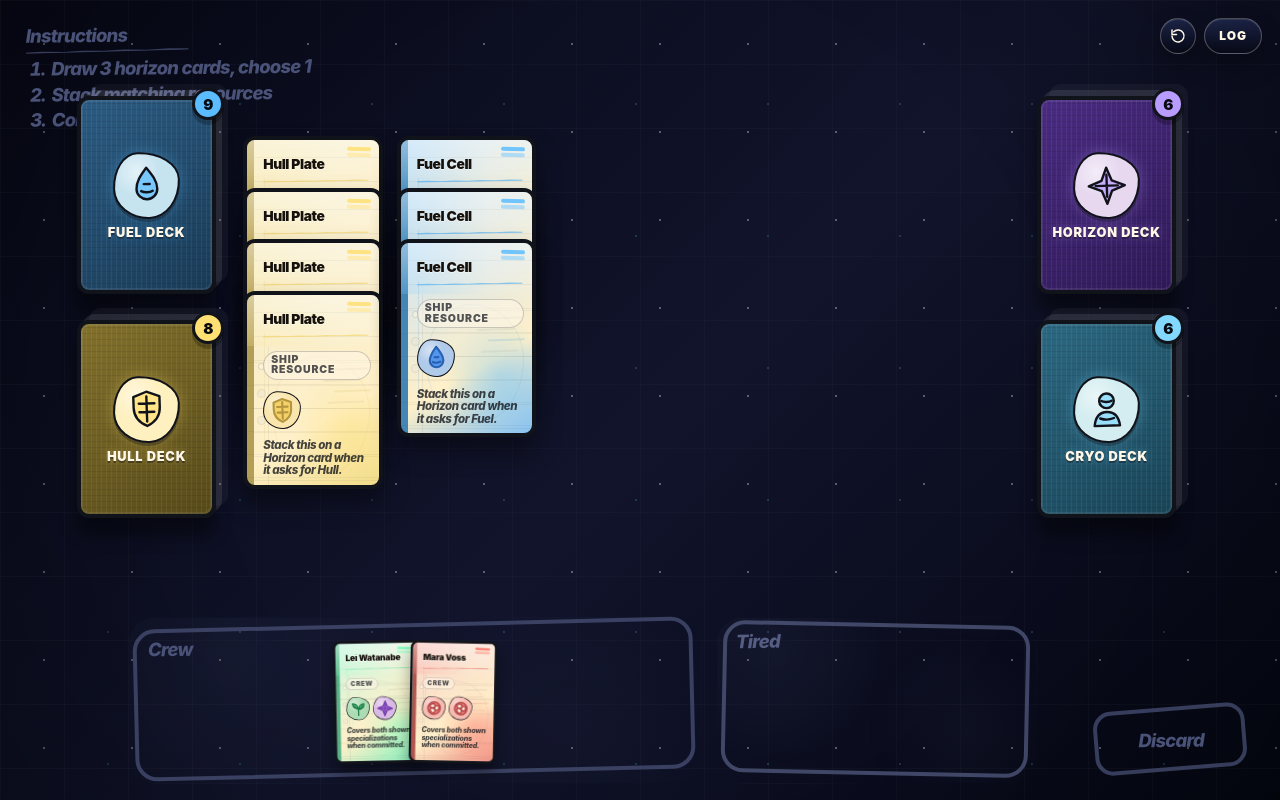
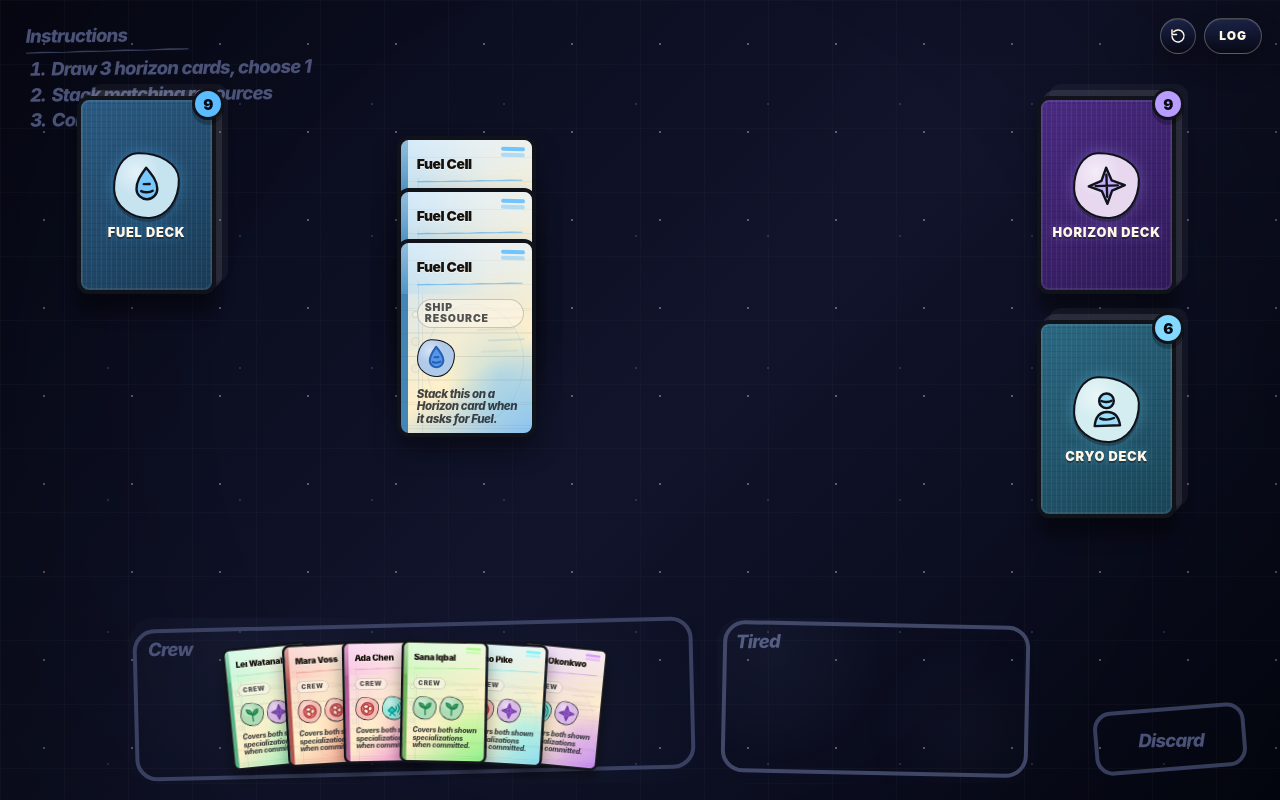
Before and after one commit to demirhere/corebound, a React (Vite) app: page / in a window 1280 px wide. Built offline with nearby package versions, Linux system fonts and the light colour scheme.

Commit message:
Add board effects system, new Horizon rewards, crew ready mechanic, and remove Hull resource

```diff
--- a/src/App.tsx
+++ b/src/App.tsx
@@ -11,6 +11,10 @@ import { flushSync } from 'react-dom'
 import { Board } from './components/Board'
 import { PlaytestLog } from './components/PlaytestLog'
 import { canManuallyDrawDeck } from './game/decks'
+import {
+  applyPendingEffectsToDrawnCard,
+  createBoardEffectsForHorizonRewards,
+} from './game/effects'
 import {
   getBoundsCenterDistance,
   getBoundsOverlapRatio,
@@ -347,6 +351,24 @@ function App() {
     return cardIds.length > 0 && cardIds.every((cardId) => cards[cardId]?.kind === 'crew')
   }
 
+  function getSpentCrewCardIds(stack: Stack, cards: Record<string, Card>) {
+    return stack.cardIds.filter((cardId) => cards[cardId]?.kind === 'crew')
+  }
+
+  function readyTiredCrew(
+    handCardIds: readonly string[],
+    tiredCardIds: readonly string[],
+    count: number,
+  ) {
+    const readiedCrewCardIds = tiredCardIds.slice(0, count)
+
+    return {
+      handCardIds: [...handCardIds, ...readiedCrewCardIds],
+      tiredCardIds: tiredCardIds.slice(readiedCrewCardIds.length),
+      readiedCrewCardIds,
+    }
+  }
+
   function getDiscardElement() {
     return boardRef.current?.querySelector<HTMLElement>('[data-discard-zone]') ?? null
   }
@@ -1280,7 +1302,12 @@ function App() {
       )
       const newCardId = `drawn-${current.nextCardId}`
       const newStackId = `stack-${newCardId}`
-      const newCard = { ...drawnCard, id: newCardId, faceUp: true }
+      const drawEffectResult = applyPendingEffectsToDrawnCard(
+        deck.id,
+        { ...drawnCard, id: newCardId, faceUp: true },
+        current.pendingEffects,
+      )
+      const newCard = drawEffectResult.card
       const deckZ = current.topZ + 1
       const cardZ = current.topZ + 2
 
@@ -1290,6 +1317,7 @@ function App() {
         nextCardId: current.nextCardId + 1,
         dropTargetStackId: null,
         dropTargetDeckId: null,
+        pendingEffects: drawEffectResult.pendingEffects,
         cards: {
           ...current.cards,
           [newCardId]: newCard,
@@ -1334,6 +1362,12 @@ function App() {
 
     const nextZ = current.topZ + 1
     const rewards = horizonCard.horizon.rewards
+    const spentCrewCardIds = getSpentCrewCardIds(sourceStack, current.cards)
+    const spentCrewCardIdSet = new Set(spentCrewCardIds)
+    const readyCrewCount = rewards.reduce(
+      (count, reward) => reward.kind === 'ready' ? count + reward.count : count,
+      0,
+    )
     const rewardCards: Card[] = []
     let nextCardId = current.nextCardId
     const nextDecks = current.decks.map((deck) => {
@@ -1341,8 +1375,10 @@ function App() {
         if (reward.kind === 'resource') {
           return deck.id === `${reward.resource}-deck` ? count + reward.count : count
         }
-
-        return deck.id === 'cryo-deck' ? count + reward.count : count
+        if (reward.kind === 'crew') {
+          return deck.id === 'cryo-deck' ? count + reward.count : count
+        }
+        return count
       }, 0)
 
       if (drawCount === 0) {
@@ -1366,7 +1402,22 @@ function App() {
         ? { ...deck, cards: deck.cards.slice(drawnBlueprints.length), z: nextZ }
         : deck
     })
-    const nextCards = withoutCards(current.cards, sourceStack.cardIds)
+    const nextCards = withoutCards(
+      current.cards,
+      sourceStack.cardIds.filter((cardId) => !spentCrewCardIdSet.has(cardId)),
+    )
+    const handCardIdsWithoutSpentCrew = current.handCardIds.filter(
+      (cardId) => !spentCrewCardIdSet.has(cardId),
+    )
+    const tiredCardIdsWithSpentCrew = [
+      ...current.tiredCardIds.filter((cardId) => !spentCrewCardIdSet.has(cardId)),
+      ...spentCrewCardIds,
+    ]
+    const readyCrewResult = readyTiredCrew(
+      handCardIdsWithoutSpentCrew,
+      tiredCardIdsWithSpentCrew,
+      readyCrewCount,
+    )
 
     for (const rewardCard of rewardCards) {
       nextCards[rewardCard.id] = rewardCard
@@ -1389,6 +1440,12 @@ function App() {
         nextCardId,
         dropTargetStackId: null,
         dropTargetDeckId: null,
+        handCardIds: readyCrewResult.handCardIds,
+        tiredCardIds: readyCrewResult.tiredCardIds,
+        pendingEffects: [
+          ...current.pendingEffects,
+          ...createBoardEffectsForHorizonRewards(rewards),
+        ],
         cards: nextCards,
         stacks:
           rewardCards.length > 0
--- a/src/components/BoardCard.tsx
+++ b/src/components/BoardCard.tsx
@@ -62,11 +62,40 @@ function renderIconPips(
 }
 
 function renderReward(reward: HorizonReward, index: number) {
-  const iconKind = reward.kind === 'resource' ? reward.resource : 'person'
-
-  return Array.from({ length: reward.count }, (_, rewardIndex) =>
-    <GameIcon key={`${iconKind}-${index}-${rewardIndex}`} kind={iconKind} />,
-  )
+  if (reward.kind === 'resource') {
+    const iconKind = reward.resource
+    return Array.from({ length: reward.count }, (_, rewardIndex) =>
+      <GameIcon key={`${iconKind}-${index}-${rewardIndex}`} kind={iconKind} />,
+    )
+  }
+  if (reward.kind === 'crew') {
+    const iconKind = 'person'
+    return Array.from({ length: reward.count }, (_, rewardIndex) =>
+      <GameIcon key={`${iconKind}-${index}-${rewardIndex}`} kind={iconKind} />,
+    )
+  }
+  if (reward.kind === 'scout') {
+    return [
+      <span key={`scout-${index}`} className="card-rule-text">
+        Next round peek at {reward.count} Horizon cards and discard 1.
+      </span>,
+    ]
+  }
+  if (reward.kind === 'next_star_free') {
+    return [
+      <span key={`next-star-free-${index}`} className="card-rule-text">
+        Next round costs 0 Fuel.
+      </span>,
+    ]
+  }
+  if (reward.kind === 'ready') {
+    return [
+      <span key={`ready-${index}`} className="card-rule-text">
+        Ready {reward.count} Tired crew.
+      </span>,
+    ]
+  }
+  return []
 }
 
 function renderGameplayCardContent(card: CardView) {
--- a/src/game/decks.ts
+++ b/src/game/decks.ts
@@ -1,4 +1,4 @@
-const automaticRewardDeckIds = new Set(['fuel-deck', 'hull-deck', 'cryo-deck'])
+const automaticRewardDeckIds = new Set(['fuel-deck', 'cryo-deck'])
 
 export function canManuallyDrawDeck(deckId: string) {
   return !automaticRewardDeckIds.has(deckId)
--- /dev/null
+++ b/src/game/effects.ts
@@ -0,0 +1,64 @@
+import type { BoardEffect, Card, HorizonReward } from './types'
+
+const HORIZON_FUEL_WAIVER_CARD_COUNT = 3
+
+function withoutConsumedEffect(
+  effects: readonly BoardEffect[],
+  consumedIndex: number,
+) {
+  return effects.flatMap<BoardEffect>((effect, index) => {
+    if (index !== consumedIndex) {
+      return [{ ...effect }]
+    }
+
+    if (effect.kind !== 'horizon_fuel_waiver') {
+      return [{ ...effect }]
+    }
+
+    const remainingCards = effect.remainingCards - 1
+
+    return remainingCards > 0 ? [{ ...effect, remainingCards }] : []
+  })
+}
+
+export function createBoardEffectsForHorizonRewards(rewards: readonly HorizonReward[]) {
+  return rewards.flatMap<BoardEffect>((reward) => {
+    if (reward.kind !== 'next_star_free') {
+      return []
+    }
+
+    return [{ kind: 'horizon_fuel_waiver', remainingCards: HORIZON_FUEL_WAIVER_CARD_COUNT }]
+  })
+}
+
+export function applyPendingEffectsToDrawnCard(
+  deckId: string,
+  card: Card,
+  effects: readonly BoardEffect[],
+): { card: Card; pendingEffects: BoardEffect[] } {
+  if (deckId !== 'horizon-deck' || card.kind !== 'horizon' || !card.horizon) {
+    return { card, pendingEffects: effects.map((effect) => ({ ...effect })) }
+  }
+
+  const fuelWaiverIndex = effects.findIndex(
+    (effect) => effect.kind === 'horizon_fuel_waiver' && effect.remainingCards > 0,
+  )
+
+  if (fuelWaiverIndex === -1) {
+    return { card, pendingEffects: effects.map((effect) => ({ ...effect })) }
+  }
+
+  return {
+    card: {
+      ...card,
+      horizon: {
+        ...card.horizon,
+        need: {
+          ...card.horizon.need,
+          fuel: 0,
+        },
+      },
+    },
+    pendingEffects: withoutConsumedEffect(effects, fuelWaiverIndex),
+  }
+}
--- a/src/game/logEvents.ts
+++ b/src/game/logEvents.ts
@@ -11,8 +11,19 @@ function describeRewards(rewards: readonly HorizonReward[]) {
       if (reward.kind === 'resource') {
         return `${reward.resource} +${reward.count}`
       }
-
-      return `${reward.label} ${reward.count}`
+      if (reward.kind === 'crew') {
+        return `${reward.label} ${reward.count}`
+      }
+      if (reward.kind === 'scout') {
+        return `Scout ${reward.count}`
+      }
+      if (reward.kind === 'next_star_free') {
+        return 'Next round costs 0 Fuel'
+      }
+      if (reward.kind === 'ready') {
+        return `Ready ${reward.count} Tired crew`
+      }
+      return ''
     })
     .join(', ')
 }
--- a/src/game/setup.ts
+++ b/src/game/setup.ts
@@ -181,60 +181,66 @@ function setupCrewDealtEvent(card: Card, handIndex: number): PlaytestLogEvent {
 const startingCrewCards = [
   createCrewCard('Lei Watanabe', ['life', 'star'], 151, '#77ffbb'),
   createCrewCard('Mara Voss', ['engine', 'engine'], 8, '#ff7468'),
+  createCrewCard('Ada Chen', ['engine', 'signal'], 312, '#ff7bd5'),
+  createCrewCard('Sana Iqbal', ['life', 'life'], 118, '#9cff7a'),
+  createCrewCard('Juno Pike', ['engine', 'star'], 192, '#64f3ff'),
+  createCrewCard('Nia Okonkwo', ['signal', 'star'], 274, '#cf8cff'),
 ]
 
 const cryoCrewDeck = [
-  createCrewCard('Sana Iqbal', ['life', 'life'], 118, '#9cff7a'),
-  createCrewCard('Juno Pike', ['engine', 'star'], 192, '#64f3ff'),
   createCrewCard('Ilya Rao', ['star', 'signal'], 250, '#b99cff'),
-  createCrewCard('Ada Chen', ['engine', 'signal'], 312, '#ff7bd5'),
   createCrewCard('Tomas Hale', ['engine', 'life'], 35, '#ffb25f'),
-  createCrewCard('Nia Okonkwo', ['signal', 'star'], 274, '#cf8cff'),
+  createCrewCard('Elise Tan', ['life', 'signal'], 55, '#ffe07a'),
+  createCrewCard('Oren Vale', ['signal', 'signal'], 175, '#5ee8d6'),
+  createCrewCard('Malik Ortega', ['star', 'star'], 340, '#ff73a8'),
+  createCrewCard('Priya Shah', ['life', 'engine'], 100, '#a6ff6e'),
 ]
 
 const horizonDeck = [
   createHorizonCard('Dust Garden', 'planet', 0, ['life', 'star'], [
     { kind: 'resource', resource: 'fuel', count: 1 },
   ]),
-  createHorizonCard('Iron Wake', 'asteroid', 1, ['engine', 'engine'], [
-    { kind: 'resource', resource: 'hull', count: 1 },
+  createHorizonCard('Life Orchard', 'planet', 1, ['life', 'engine'], [
+    { kind: 'ready', count: 1 },
   ]),
   createHorizonCard('Cryo Choir', 'star', 2, ['life', 'signal'], [
-    { kind: 'crew', label: 'Crew', count: 1 },
+    { kind: 'crew', label: 'Wake', count: 1 },
+  ]),
+  createHorizonCard('Sleeper Arklet', 'star', 2, ['life', 'life', 'star'], [
+    { kind: 'crew', label: 'Wake', count: 1 },
+  ]),
+  createHorizonCard('Iron Wake', 'asteroid', 1, ['engine', 'engine'], [
+    { kind: 'resource', resource: 'fuel', count: 1 },
   ]),
   createHorizonCard('Red Salvage', 'asteroid', 1, ['engine', 'signal'], [
     { kind: 'resource', resource: 'fuel', count: 1 },
   ]),
-  createHorizonCard('Hull Orchard', 'planet', 1, ['life', 'engine'], [
-    { kind: 'resource', resource: 'hull', count: 1 },
+  createHorizonCard('Broken Atlas', 'asteroid', 0, ['signal', 'signal'], [
+    { kind: 'scout', count: 2 },
   ]),
-  createHorizonCard('Sleeper Arklet', 'star', 2, ['life', 'life', 'star'], [
-    { kind: 'crew', label: 'Wake', count: 1 },
+  createHorizonCard('Gravity Sling', 'star', 2, ['star', 'engine'], [
+    { kind: 'next_star_free' },
+  ]),
+  createHorizonCard('Quiet Relay', 'planet', 1, ['signal', 'star'], [
+    { kind: 'scout', count: 3 },
   ]),
 ]
 
 export function createInitialBoardSetup(): { board: BoardState; events: PlaytestLogEvent[] } {
   const fuelDeck = shuffleCards(createResourceDeck('fuel', RESOURCE_DECK_SIZE))
-  const hullDeck = shuffleCards(createResourceDeck('hull', RESOURCE_DECK_SIZE))
+  // const hullDeck = shuffleCards(createResourceDeck('hull', RESOURCE_DECK_SIZE))
   const initialFuelCards = createBoardCards('fuel-start', fuelDeck.slice(0, 3))
-  const initialHullCards = createBoardCards('hull-start', hullDeck.slice(0, 4))
+  // const initialHullCards = createBoardCards('hull-start', hullDeck.slice(0, 4))
   const handCards = createBoardCards('crew-hand', startingCrewCards)
-  const initialCards = [...initialFuelCards, ...initialHullCards, ...handCards]
+  const initialCards = [...initialFuelCards, ...handCards]
   const fuelDeckCards = fuelDeck.slice(3)
-  const hullDeckCards = hullDeck.slice(4)
+  // const hullDeckCards = hullDeck.slice(4)
   const horizonDeckCards = shuffleCards(horizonDeck)
   const cryoDeckCards = shuffleCards(cryoCrewDeck)
 
   const board: BoardState = {
     cards: Object.fromEntries(initialCards.map((card) => [card.id, card])),
     stacks: [
-      {
-        id: 'stack-hull-supply',
-        cardIds: initialHullCards.map((card) => card.id),
-        x: 19,
-        y: 17,
-        z: 10,
-      },
       {
         id: 'stack-fuel-supply',
         cardIds: initialFuelCards.map((card) => card.id),
@@ -254,17 +260,6 @@ export function createInitialBoardSetup(): { board: BoardState; events: Playtest
         y: 12,
         z: 12,
         cards: fuelDeckCards,
-      },
-      {
-        id: 'hull-deck',
-        title: 'Hull Deck',
-        icon: resourceArt.hull.icon,
-        hue: resourceArt.hull.hue,
-        accent: resourceArt.hull.accent,
-        x: 6,
-        y: 40,
-        z: 13,
-        cards: hullDeckCards,
       },
       {
         id: 'horizon-deck',
@@ -291,6 +286,7 @@ export function createInitialBoardSetup(): { board: BoardState; events: Playtest
     ],
     handCardIds: handCards.map((card) => card.id),
     tiredCardIds: [],
+    pendingEffects: [],
     topZ: 15,
     nextCardId: 1,
     dropTargetStackId: null,
@@ -301,11 +297,11 @@ export function createInitialBoardSetup(): { board: BoardState; events: Playtest
     board,
     events: [
       setupDeckCreatedEvent('fuel-deck', 'Fuel Deck', fuelDeckCards),
-      setupDeckCreatedEvent('hull-deck', 'Hull Deck', hullDeckCards),
+      // setupDeckCreatedEvent('hull-deck', 'Hull Deck', hullDeckCards),
       setupDeckCreatedEvent('horizon-deck', 'Horizon Deck', horizonDeckCards),
       setupDeckCreatedEvent('cryo-deck', 'Cryo Deck', cryoDeckCards),
       ...initialFuelCards.map((card, index) => setupResourceDrawnEvent(card, 'Fuel Deck', index + 1)),
-      ...initialHullCards.map((card, index) => setupResourceDrawnEvent(card, 'Hull Deck', index + 1)),
+      // ...initialHullCards.map((card, index) => setupResourceDrawnEvent(card, 'Hull Deck', index + 1)),
       ...handCards.map((card, index) => setupCrewDealtEvent(card, index + 1)),
     ],
   }
```
Also changed, not shown: src/game/types.ts (+18 -0 lines).
